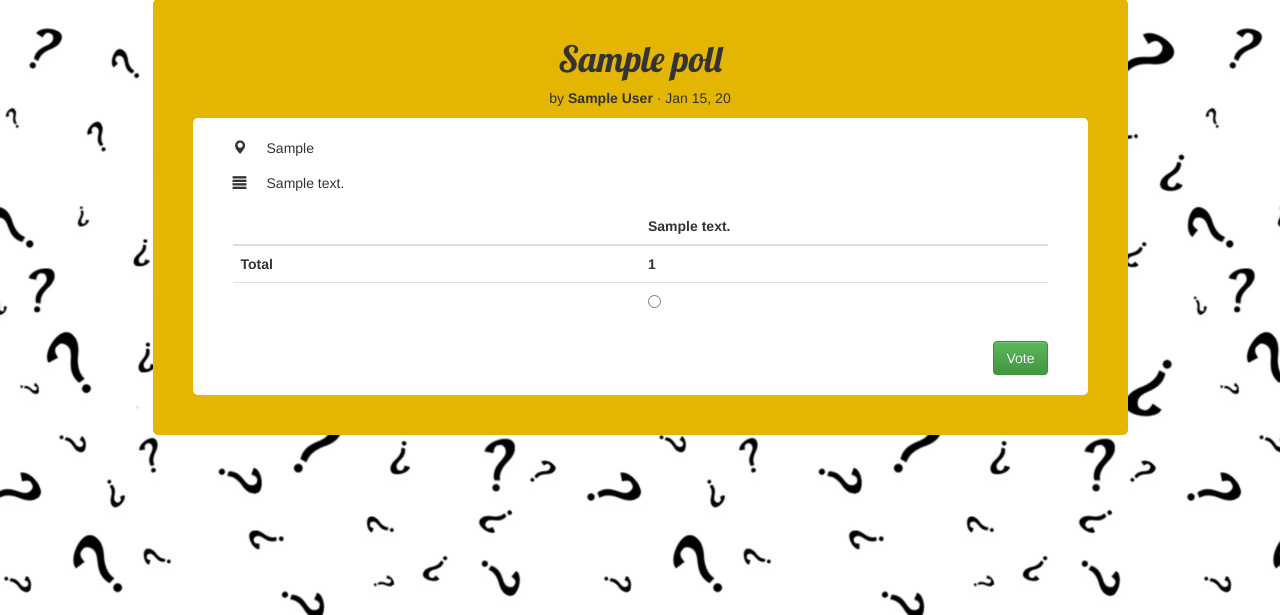
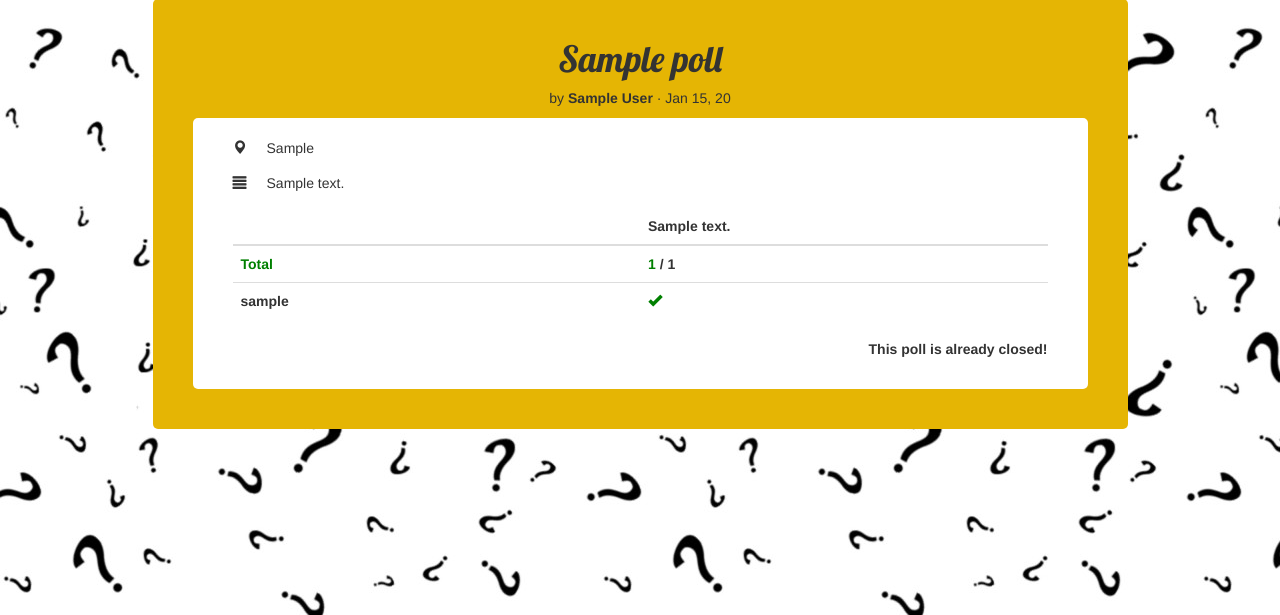
Before and after one commit to manuargue/pollonium, a Django app: page /polls/1/ in a window 1280 px wide. Shown: the part 135-750 px from the top of the page. Run offline with Django 3.2, Linux system fonts and the light colour scheme; tables that the repository leaves empty hold one stand-in row (Sample ...); lists and menus that the app fills with data are empty; some libraries are stand-ins or nearby versions.

Commit message:
update detail view, shows users and votes. implement poll single-vote. implement poll vote single-option

```diff
--- a/pollonium/polls/models.py
+++ b/pollonium/polls/models.py
@@ -23,9 +23,18 @@ class Poll(models.Model):
     author_email = models.EmailField()
     limit_votes = models.BooleanField(FIELD_DESC['limit_votes'], default=False)
     votes_max = models.PositiveIntegerField(FIELD_DESC['votes_max'], default=0)
-    hidden_poll = models.BooleanField(default=False)
+    hidden_poll = models.BooleanField(default=False)                                # TODO implement
     single_vote = models.BooleanField(FIELD_DESC['single_vote'], default=False)
-    only_invited = models.BooleanField(FIELD_DESC['only_invited'], default=False)
+    only_invited = models.BooleanField(FIELD_DESC['only_invited'], default=False)   # TODO implement
+
+    def get_users(self):
+        return list(set(v.user for v in self.vote_set.all()))
+
+    def is_finished(self):
+        return all(c.is_full() for c in self.choice_set.all())
+
+    def user_already_vote(self, user):
+        return any(c.is_voted_by(user) for c in self.choice_set.all())
 
     def was_published_recently(self):
         now = timezone.now()
@@ -38,6 +47,15 @@ class Poll(models.Model):
 class Choice(models.Model):
     poll = models.ForeignKey(Poll, on_delete=models.CASCADE)
     text = models.CharField(max_length=200)
+
+    def get_users(self):
+        return list(set(v.user for v in self.vote_set.all()))
+
+    def is_voted_by(self, user):
+        return self.vote_set.filter(user=user).exists()
+
+    def is_full(self):
+        return self.poll.limit_votes and self.vote_count() >= self.poll.votes_max
 
     def vote_count(self):
         return self.vote_set.count()
--- a/pollonium/polls/static/polls/css/style.css
+++ b/pollonium/polls/static/polls/css/style.css
@@ -61,3 +61,7 @@ body {
     padding-top: 10px;
     padding-bottom: 10px;
 }
+
+.green {
+    color: green;
+}
--- a/pollonium/polls/static/polls/js/actions.js
+++ b/pollonium/polls/static/polls/js/actions.js
@@ -42,4 +42,17 @@ $(document).ready(function() {
             $("#choice-row"+(i+1)).attr("id", "choice-row"+i);
         }
     };
+
+    // form create_settings hide vote_max field
+    $("#votes_max").hide();
+    $('label[for="votes_max"]').hide();
+    $("#limit_votes").click(function() {
+        if($(this).is(":checked")) {
+            $("#votes_max").show(200);
+            $('label[for="votes_max"]').show(200);
+        } else {
+            $("#votes_max").hide(200);
+            $('label[for="votes_max"]').hide(200);
+        }
+    });
 });
--- a/pollonium/polls/templates/polls/details.html
+++ b/pollonium/polls/templates/polls/details.html
@@ -22,18 +22,43 @@
                 </thead>
                 <tbody>
                     <tr>
-                        <th scope="row">Total</th>
+                        <th scope="row"><font color="Green">Total</font></th>
                         {% for choice in poll.choice_set.all %}
-                            <th>{{ choice.vote_count }}</th>
+                            <th><font color="green">{{ choice.vote_count }}</font>
+                            {% if poll.limit_votes %}
+                                / {{ poll.votes_max }}
+                            {% endif %}
+                            </th>
                         {% endfor %}
                     </tr>
+                    {% for user in users %}
+                    <tr>
+                        <th scope="row">{{ user }}</th>
+                        {% for choice in poll.choice_set.all %}
+                            <th>
+                                {% if user in choice.get_users %}
+                                    <span class="glyphicon glyphicon-ok green" aria-hidden="true"></span>
+                                {% endif %}
+                            </th>
+                        {% endfor %}
+                    </tr>
+                    {% endfor %}
+                    {% if not poll.is_finished %}
                     <tr>
                         <th scope="row"></th>
                         {% for choice in poll.choice_set.all %}
-                            <td><input class="form-check-input" type="radio" name="choice"
-                                       id="choice{{ forloop.counter }}" value="{{ choice.id }}" required/></td>
+                            <td>
+                                <input class="form-check-input" type="radio" name="choice" id="choice{{ forloop.counter }}"
+                                    value="{{ choice.id }}"
+                                    {% if choice.is_full %}
+                                        disabled
+                                    {% else %}
+                                        required
+                                    {% endif %}
+                            /></td>
                         {% endfor %}
                     </tr>
+                    {% endif %}
                 </tbody>
             </table>
             {% if messages %}
@@ -49,7 +74,11 @@
                 </div>
                 {% endfor %}
             {% endif %}
-            <input type="submit" value="Vote" class="btn btn-success pull-right"/>
+            {% if poll.is_finished %}
+                <p class="pull-right"><strong>This poll is already closed!</strong></p>
+            {% else %}
+                <input type="submit" value="Vote" class="btn btn-success pull-right"/>
+            {% endif %}
         </div>
     </form>
 </div>
--- a/pollonium/polls/views.py
+++ b/pollonium/polls/views.py
@@ -28,13 +28,23 @@ def detail(request, pk):
             # redisplay the view with error message
             messages.error(request, 'Ops! Error processing your vote. Please, try again!')
         else:
-            # submit the vote
-            Vote.objects.create(poll=poll, choice=selected_choice, user=request.user)
-            messages.success(request, 'Your vote has been submitted. Thanks for voting!')
+            # check for single vote
+            if poll.single_vote and poll.user_already_vote(request.user):
+                messages.error(request, 'You only can vote once in this poll!')
+            # check if the user has already vote this choice
+            elif selected_choice.is_voted_by(request.user):
+                messages.error(request, 'You cannot vote again this option. Please select another one and try again!')
+            # check for poll vote limit per choice
+            elif selected_choice.is_full():
+                messages.error(request, 'The selected option cannot be voted anymore!')
+            else:
+                # submit the vote
+                Vote.objects.create(poll=poll, choice=selected_choice, user=request.user)
+                messages.success(request, 'Your vote has been submitted. Thanks for voting!')
             return HttpResponseRedirect(reverse('polls:detail', args=(poll.id,)))
 
     messages.get_messages(request).used = True
-    return render(request, 'polls/details.html', {'poll': poll})
+    return render(request, 'polls/details.html', {'poll': poll, 'users': poll.get_users()})
 
 
 CREATE_FORMS = [('general', CreatePollGeneralForm),
@@ -72,6 +82,7 @@ class CreatePollWizard(SessionWizardView):
         # fields for poll model
         poll_model_f = self.get_cleaned_data_for_step('general') or {}
         poll_model_f.update(self.get_cleaned_data_for_step('settings') or {})
+
         # field for choice model
         choice_model_f = self.get_cleaned_data_for_step('choices') or {}
         choice_model_f = [choice_model_f[k] for k in sorted(choice_model_f)]
@@ -88,6 +99,7 @@ class CreatePollWizard(SessionWizardView):
             description=poll_f['description'],
             author=poll_f['author'],
             author_email=poll_f['author_email'],
+            single_vote=poll_f['single_vote'],
             limit_votes=poll_f['limit_votes'],
             votes_max=poll_f['votes_max'],
             hidden_poll=poll_f['hidden_poll'],
@@ -129,6 +141,7 @@ class EditPollWizard(CreatePollWizard):
             description=poll_f['description'],
             author=poll_f['author'],
             author_email=poll_f['author_email'],
+            single_vote=poll_f['single_vote'],
             limit_votes=poll_f['limit_votes'],
             votes_max=poll_f['votes_max'],
             hidden_poll=poll_f['hidden_poll'],
```
Also changed, not shown: pollonium/polls/forms.py (+4 -3 lines).
